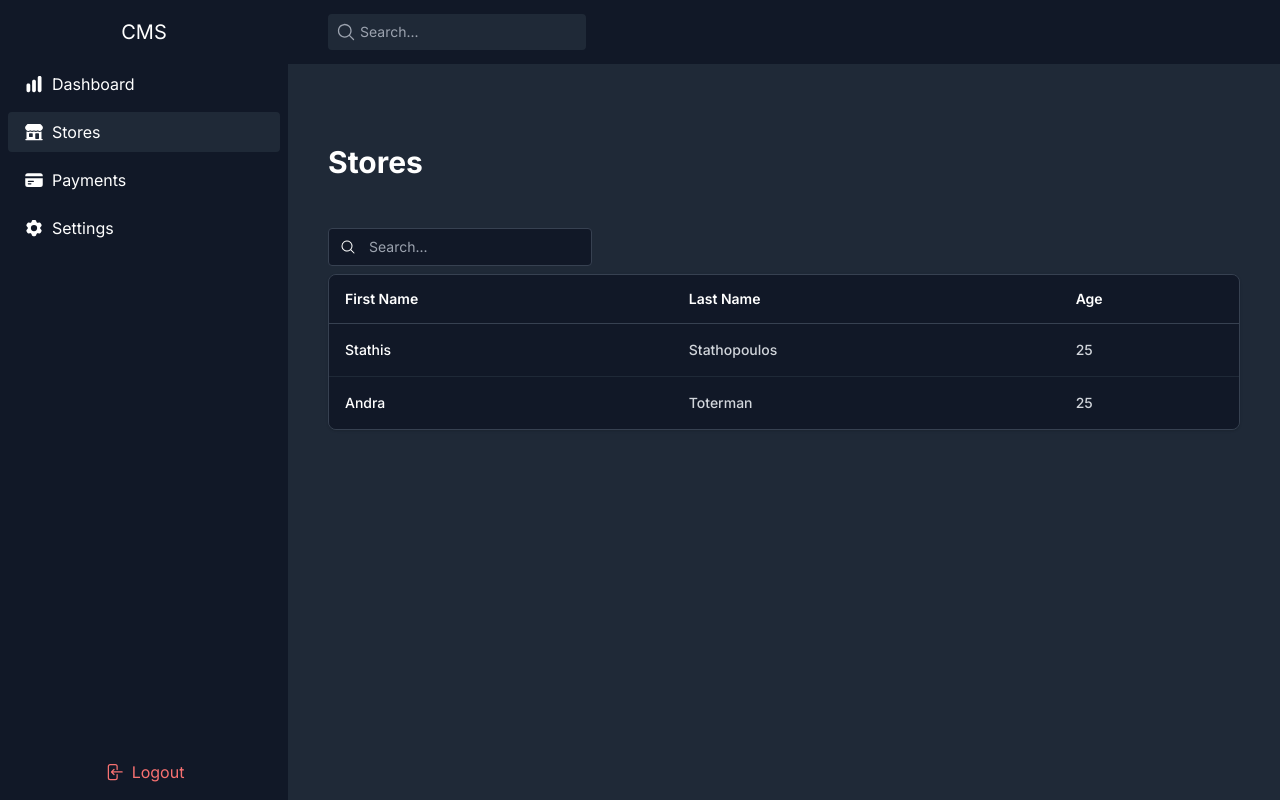
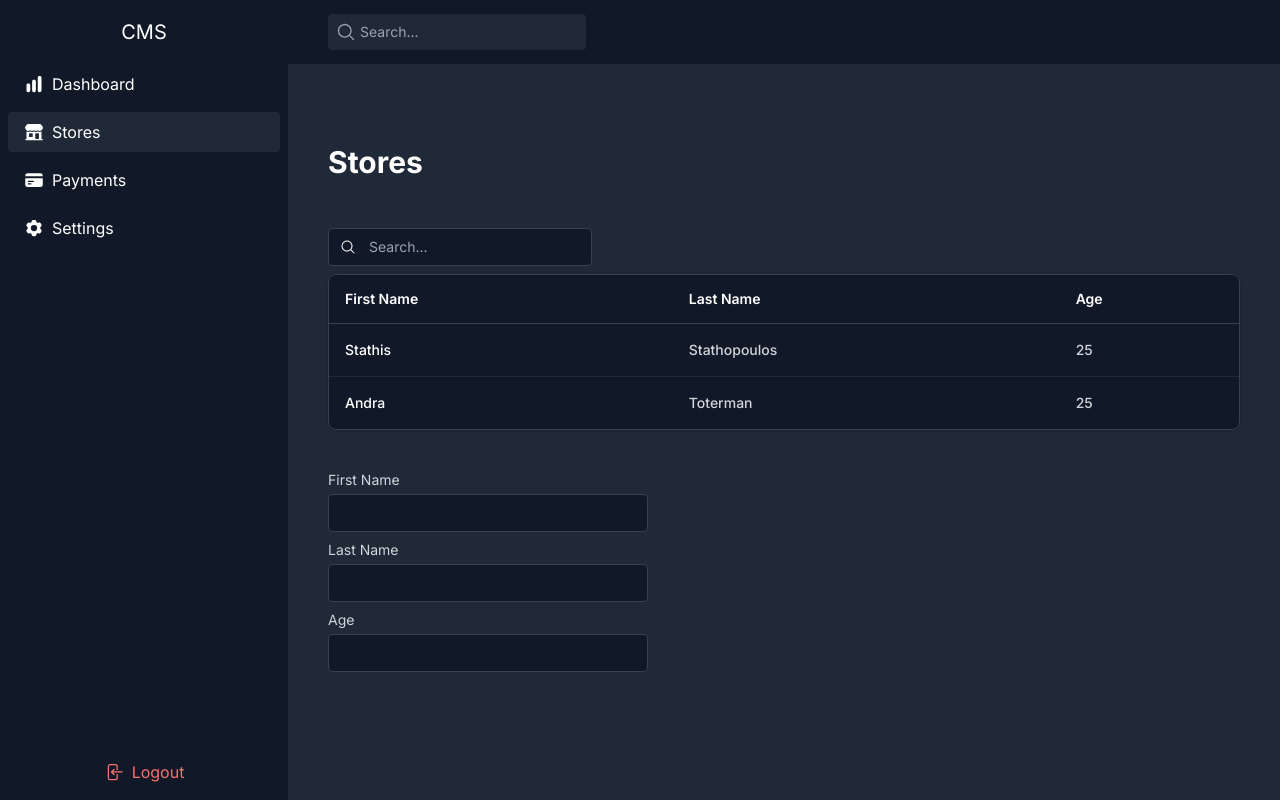
Before and after one commit to stathis1998/cms, a Next.js app: page /stores in a window 1280 px wide. Built offline with nearby package versions, Linux system fonts and the light colour scheme.

Commit message:
added some basic Input component

```diff
--- a/app/stores/page.tsx
+++ b/app/stores/page.tsx
@@ -1,3 +1,4 @@
+import Input from "@/components/common/Input";
 import Table from "@/components/common/Table";
 
 export default function Stores() {
@@ -35,6 +36,11 @@ export default function Stores() {
           },
         ]}
       />
+      <div className="my-10 max-w-xs space-y-2">
+        <Input label="First Name" id="firstName" />
+        <Input label="Last Name" id="lastName" />
+        <Input label="Age" id="age" />
+      </div>
     </div>
   );
 }
--- /dev/null
+++ b/components/common/Input.tsx
@@ -0,0 +1,25 @@
+"use client";
+
+import cn from "classnames";
+
+export type TInputProps = React.HTMLAttributes<HTMLInputElement> & {
+  label?: string;
+};
+
+export default function Input(props: TInputProps) {
+  const { className, label, ...rest } = props;
+
+  return (
+    <div className={cn("flex flex-col gap-1", className)}>
+      {label && (
+        <label className="text-sm text-gray-300" htmlFor={rest.id}>
+          {label}
+        </label>
+      )}
+      <input
+        className="bg-gray-900 rounded px-4 py-2 text-sm border border-gray-700"
+        {...rest}
+      />
+    </div>
+  );
+}
```
